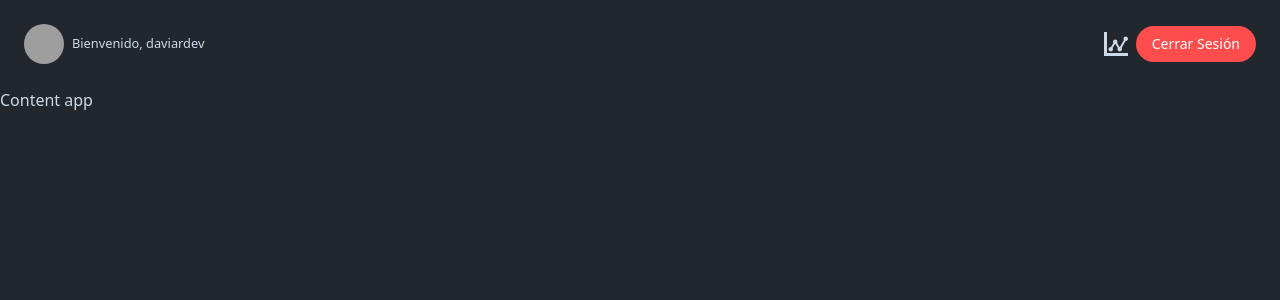
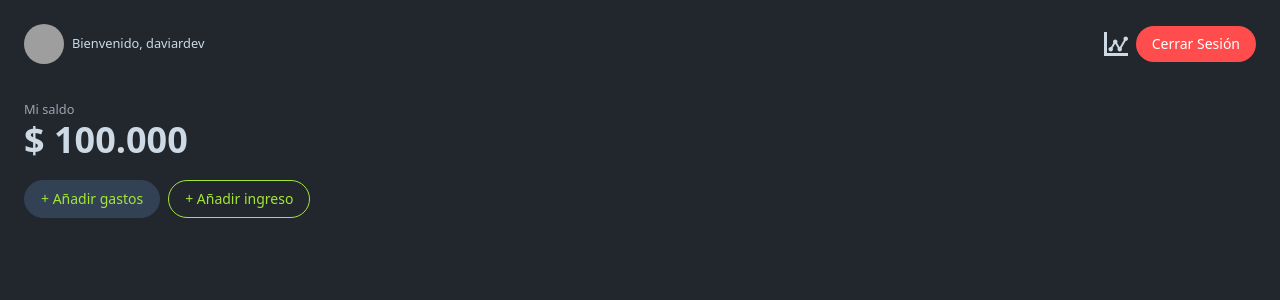
Before and after one commit to daviardev/app-gastos, a Next.js app: page / in a window 1280 px wide. Shown: the top 300 px of the page. Built offline with nearby package versions, Linux system fonts and the light colour scheme; grey boxes are pictures that could not be loaded.

Commit message:
Using expense component

```diff
--- a/src/pages/index.js
+++ b/src/pages/index.js
@@ -1,6 +1,7 @@
 import Head from 'next/head'
 
 import Header from 'components/Header'
+import Expenses from 'components/Expenses'
 
 export default function Home () {
   return (
@@ -14,7 +15,7 @@ export default function Home () {
 
       <Header />
 
-      <h1>Content app</h1>
+      <Expenses />
     </>
   )
 }
```
